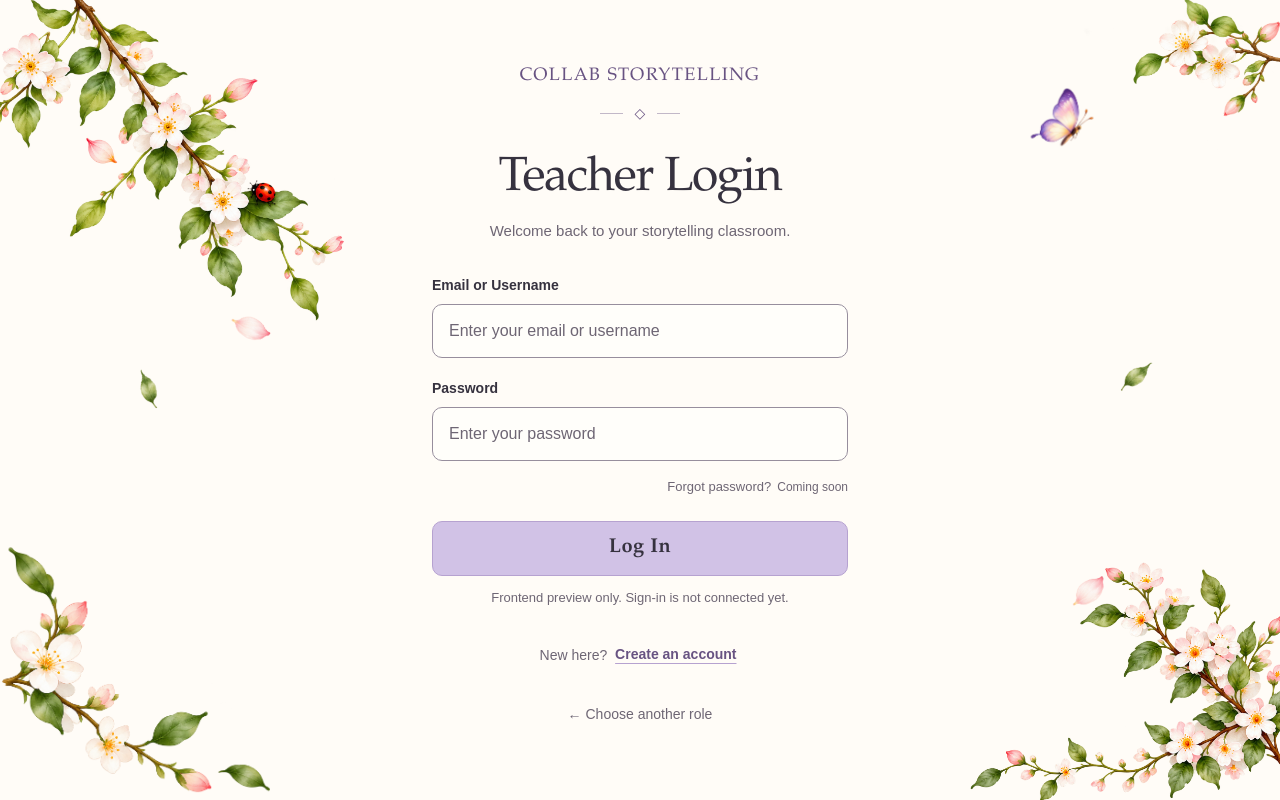
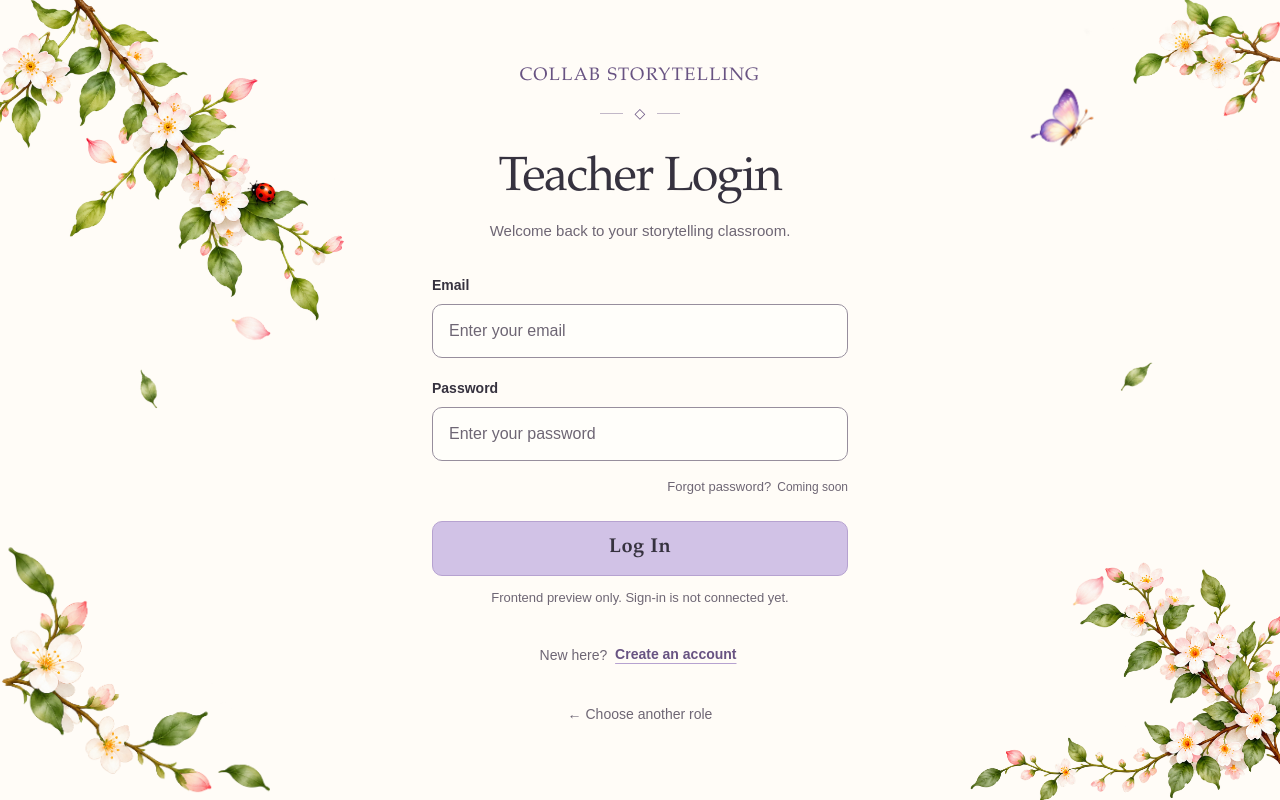
Before and after one commit to Lina-Err404/CSCE4901__Storytelling-Project, a Next.js app: page / in a window 1280 px wide. Both pictures are taken after a click on the button "Teacher". Built offline with nearby package versions, Linux system fonts and the light colour scheme; no server answers.

Commit message:
Update app/page.tsx
Co-authored-by: Polina Bashlova <PolinaBashlova@my.unt.edu>

```diff
--- a/app/page.tsx
+++ b/app/page.tsx
@@ -180,12 +180,12 @@ export default function Home() {
               onSubmit={handleSubmit}
             >
               <label className="form-field">
-                <span>Email or Username</span>
+                <span>Email</span>
                 <input
-                  type="text"
-                  name="username"
-                  placeholder="Enter your email or username"
-                  autoComplete="username"
+                  type="email"
+                  name="email"
+                  placeholder="Enter your email"
+                  autoComplete="email"
                   autoCapitalize="none"
                   spellCheck={false}
                   required
```
